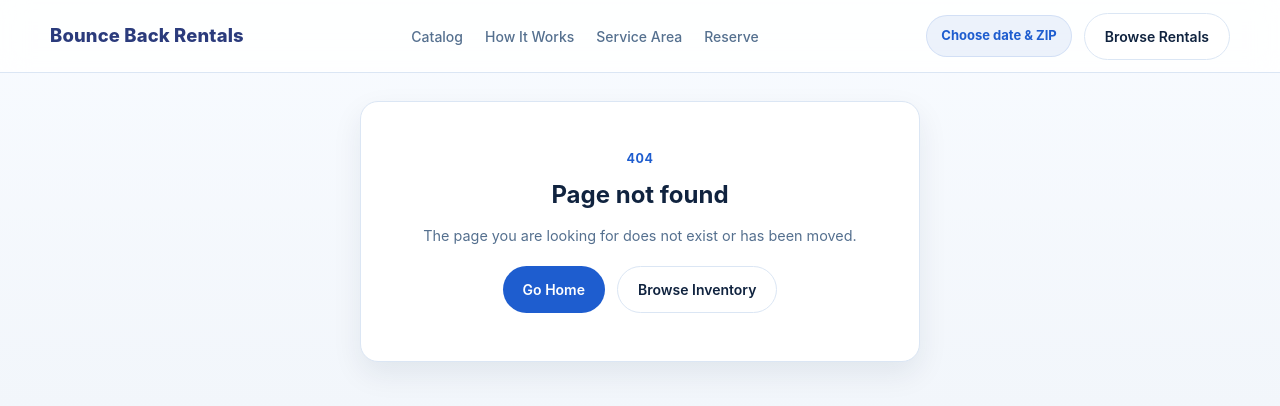
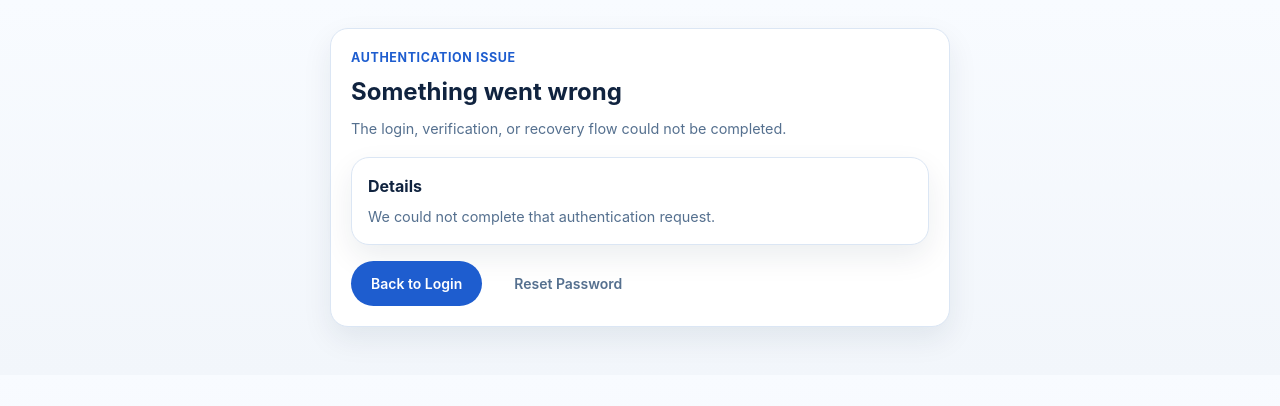
Before and after one commit to kkoly10/rental-software, a Next.js app: page /auth/error in a window 1280 px wide. Before the commit this address had no page. Shown: the top 406 px of the page. Built offline with nearby package versions, Linux system fonts and the light colour scheme.

Commit message:
Add auth error page

```diff
--- /dev/null
+++ b/app/auth/error/page.tsx
@@ -0,0 +1,40 @@
+import Link from "next/link";
+
+export default async function AuthErrorPage({
+  searchParams,
+}: {
+  searchParams: Promise<{ message?: string }>;
+}) {
+  const params = await searchParams;
+  const message = params.message || "We could not complete that authentication request.";
+
+  return (
+    <main className="page">
+      <div className="container" style={{ maxWidth: 620 }}>
+        <section className="panel">
+          <div className="section-header">
+            <div>
+              <div className="kicker">Authentication issue</div>
+              <h1 style={{ margin: "6px 0 8px" }}>Something went wrong</h1>
+              <div className="muted">The login, verification, or recovery flow could not be completed.</div>
+            </div>
+          </div>
+
+          <div className="order-card" style={{ marginTop: 16 }}>
+            <strong>Details</strong>
+            <div className="muted" style={{ marginTop: 8 }}>{message}</div>
+          </div>
+
+          <div style={{ marginTop: 16, display: "flex", gap: 12, flexWrap: "wrap" }}>
+            <Link href="/login" className="primary-btn">
+              Back to Login
+            </Link>
+            <Link href="/forgot-password" className="ghost-btn">
+              Reset Password
+            </Link>
+          </div>
+        </section>
+      </div>
+    </main>
+  );
+}
```
